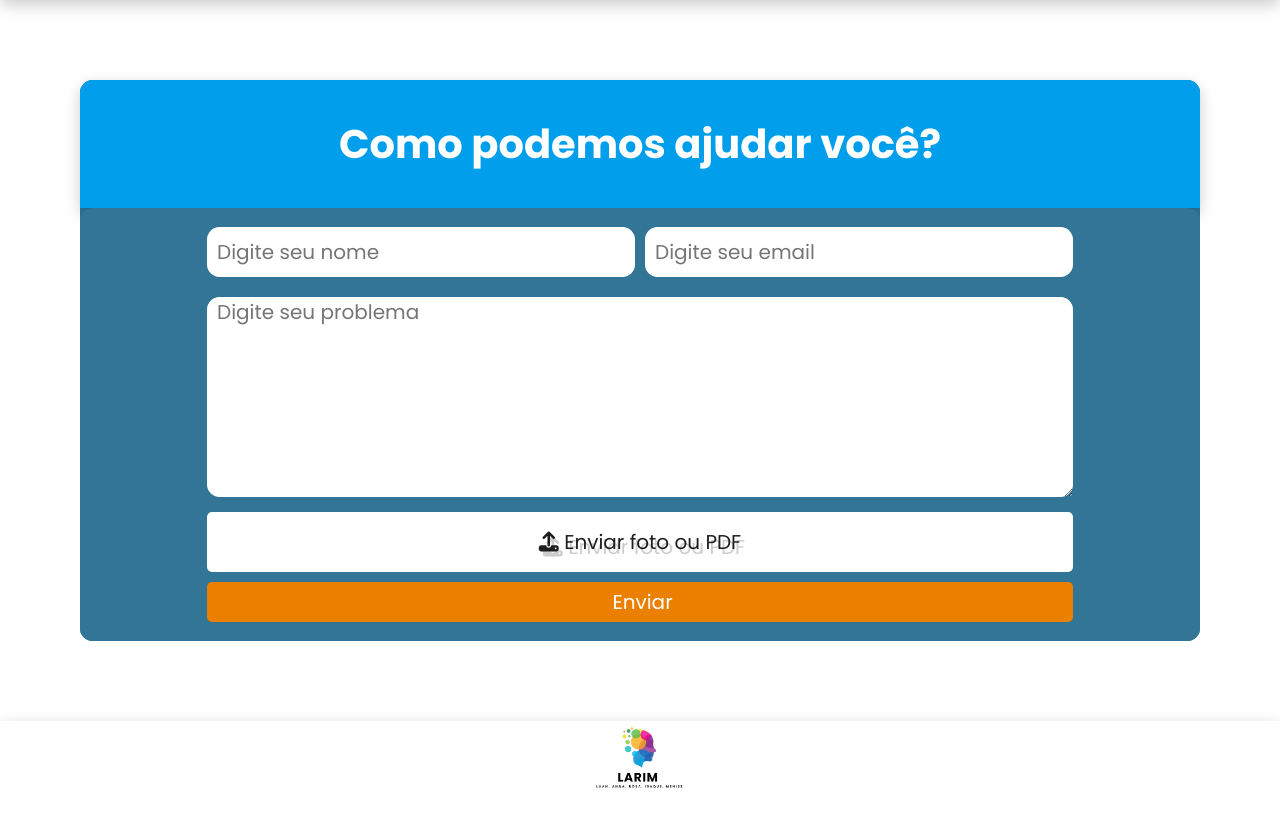
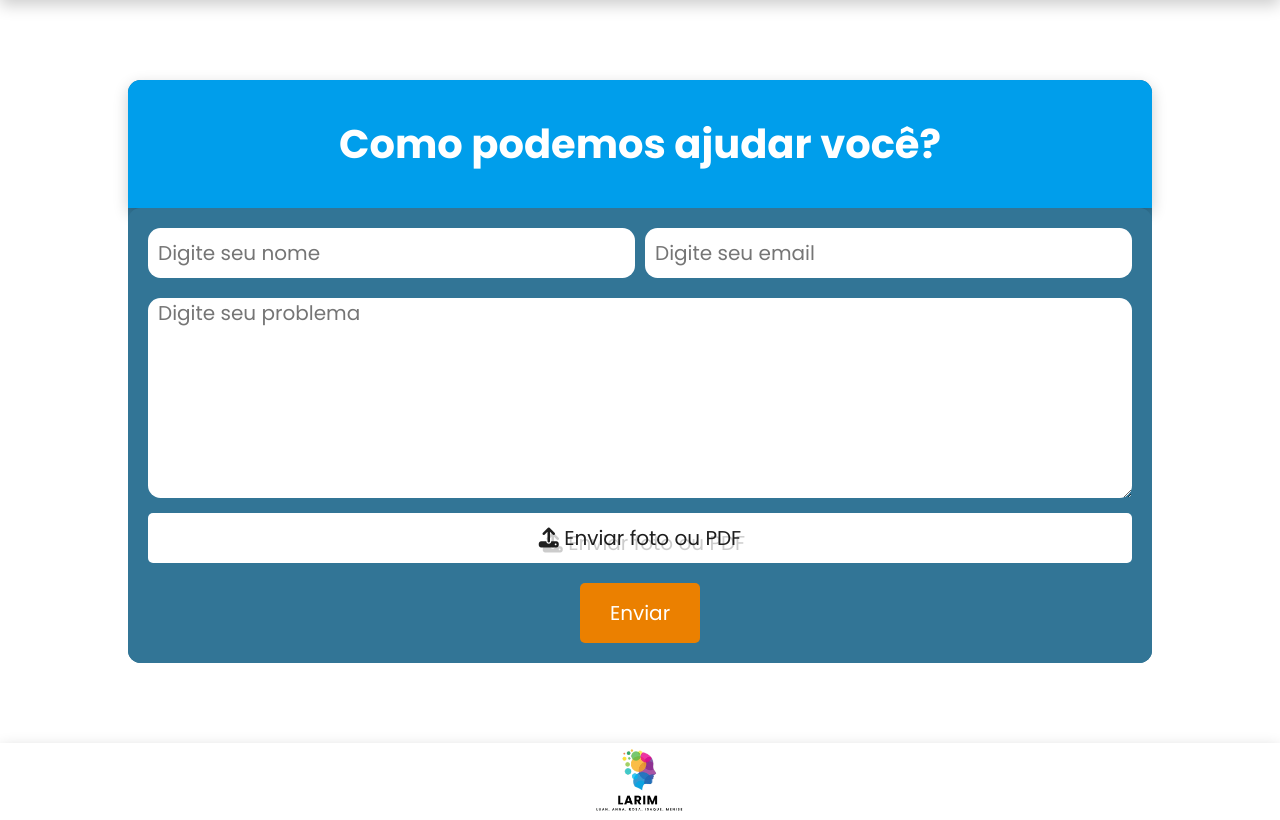
Before and after one commit to rosamrcl/smartstock, a PHP site: page /suporte.php in a window 1280 px wide. Shown: the part 100-920 px from the top of the page. Before the commit the page ends 888 px from the top, so only its background shows below. Run offline with PHP 8.4, Linux system fonts and the light colour scheme.

Commit message:
Ajustes css

```diff
--- a/Frontend/ressources/css/suporte.css
+++ b/Frontend/ressources/css/suporte.css
@@ -1,11 +1,13 @@
-.flex {
+.suporte {
     display: flex;
     flex-direction: column;
     align-items: center;
     justify-content: center;
     background: var(--cor2);
     border-radius: 1.25rem;
-    margin: 8rem;
+    margin: 8rem auto;
+    width: 80%;
+    flex-grow: 1;
 }
 
 .heading h1 {
@@ -23,8 +25,8 @@
     margin-bottom: 0;
 }
 
-.flex .container {
-    padding: 1.875rem;
+.suporte .container {
+    padding: 2rem;
     display: flex;
     flex-wrap: wrap;
     justify-content: center;
@@ -33,9 +35,10 @@
     background: var(--cor2);
     border-radius: 1.25rem;
     gap: 1rem;
+
 }
 .container form{
-    width: 80%;
+    width: 100%;
 }
 
 
@@ -79,7 +82,7 @@
 
 .custom-file-upload {
     display: inline-block;
-    padding: 1.5rem 3rem;
+    padding: 1rem 2rem;
     background: var(--cor4);
     text-shadow: var(--text-shadow);
     color: var(--cor9);
@@ -88,8 +91,9 @@
     font-size: 2rem;
     cursor: pointer;
     text-align: center;
+    width: auto;
     transition: background 0.3s ease;
-    width: 100%;
+    flex-grow: 1;
 }
 
 
@@ -97,3 +101,10 @@
     border: .1rem solid var(--cor3);
     color: var(--cor3);
 }
+
+.container .btn {
+    display: block;
+    width: auto;
+    margin: 2rem auto 0 auto;
+    padding: 1.5rem 3rem;
+}
--- a/Frontend/suporte.php
+++ b/Frontend/suporte.php
@@ -69,7 +69,7 @@ if ($_SERVER['REQUEST_METHOD'] === 'POST') {
     <?php
     include __DIR__ . '/includes/header.php';
     ?>
-    <div class="flex">
+    <section class="suporte">
         <div class="heading">
             <h1> Como podemos ajudar você?</h1>
         </div>
@@ -90,7 +90,7 @@ if ($_SERVER['REQUEST_METHOD'] === 'POST') {
                 <input type="submit" class="btn" value="Enviar">
             </form>
         </div>
-    </div>
+    </section>
     <?php
     include __DIR__ . '/includes/footer.php';
     ?>
```
Also changed, not shown: Frontend/gerenciarprodutos.php (+13 -13 lines), Frontend/ordemdeserviço.php (+13 -13 lines), Frontend/ressources/css/home.css (+3 -5 lines).
